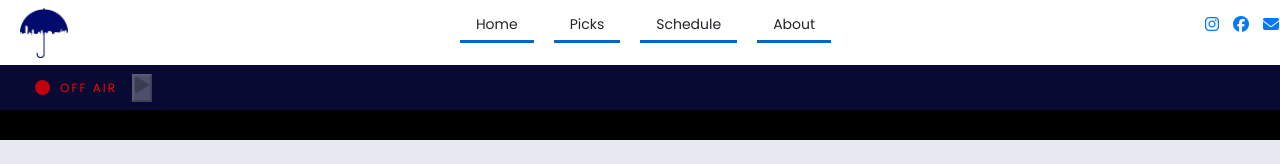
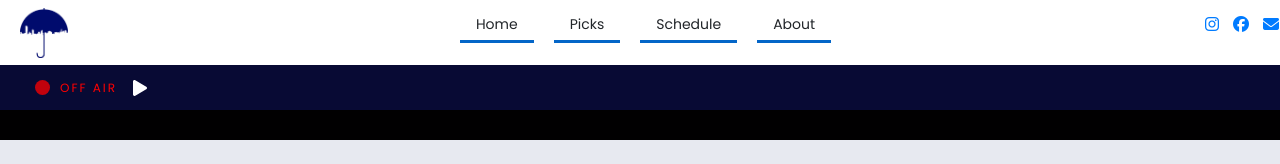
Before and after one commit to katiemhughes/radio-website, a React (Create React App) app: page /genres in a window 1280 px wide. Shown: the top 164 px of the page. Built offline with nearby package versions, Linux system fonts and the light colour scheme.

Commit message:
fixed btn styling

```diff
--- a/src/components/player/Player.css
+++ b/src/components/player/Player.css
@@ -3,7 +3,7 @@
 }
 
 .play-btn {
-    /* background: none;
+    background: none;
     border: none;
     display: flex;
     align-items: center;
```
